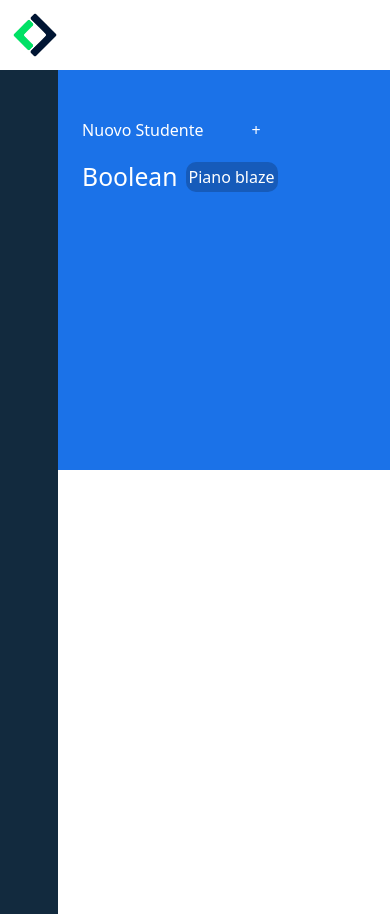
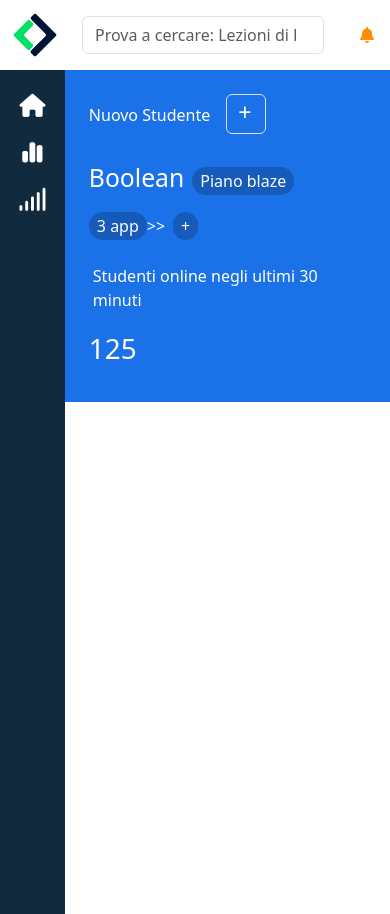
Before and after one commit to LucaCaligola/html-css-bootstrap-dashboard, a plain HTML site: page index.html in a window 390 px wide. Drawn offline with nearby package versions, Linux system fonts and the light colour scheme.

Commit message:
blu section for mobile done

```diff
--- a/index.html
+++ b/index.html
@@ -14,6 +14,11 @@
     <link rel="preconnect" href="https://fonts.googleapis.com">
 <link rel="preconnect" href="https://fonts.gstatic.com" crossorigin>
 <link href="https://fonts.googleapis.com/css2?family=Roboto:wght@100;300;400;500;700;900&display=swap" rel="stylesheet">
+
+<!-- FONT AWESOME LINK -->
+<link rel="stylesheet" href="https://cdnjs.cloudflare.com/ajax/libs/font-awesome/6.4.2/css/all.min.css">
+
+
 </head>
 <body>
 
@@ -22,12 +27,20 @@
         <div class="logo d-flex align-items-center">
             <img src="img/mobile-logo.png" alt="">
 
+
+            <nav class="navbar w-100">
+                <div class="container">
+
+                    <form class="d-flex w-100" role="search">
+                        <input class="form-control me-2" type="search" placeholder="Prova a cercare: Lezioni di Laravel" aria-label="Search">
+                    </form>
+                </div>
+            </nav>
+
+            <i class="fa-solid fa-bell mx-3" id="yellow"></i>
+
+
         </div>
-
-        <nav>
-
-        </nav>
-
         <div class="notification">
 
         </div>
@@ -35,22 +48,46 @@
     </header>
 
     <main class="d-flex">
-        <aside class="text-white">
+        <aside class="text-white flex-column align-items-center fs-3">
+            <div class="d-flex align-items-center justify-content-center pt-4">
+                <i class="fa-solid fa-house"></i>
+            </div>
+
+            <div class="d-flex align-items-center justify-content-center pt-4">
+                <i class="fa-solid fa-chart-simple"></i>
+            </div>
+
+            <div class="d-flex align-items-center justify-content-center pt-4">
+                <i class="fa-solid fa-signal"></i>
+            </div>
 
         </aside>
 
-        <section class="main-blue text-white pt-5 px-4">
-            <div class="d-flex">
+        <section class="main-blue text-white pt-4 px-4">
+            <div class="d-flex align-items-baseline mb-3">
                 <p class="">Nuovo Studente</p>
-                <div class="mx-5">+</div>
+                <div class="mx-3 plus border rounded fs-3">+</div>
             </div>
 
-            <div>
-                <div class="d-flex align-items-center">
+
+                <div class="d-flex align-items-baseline">
                     <p class="fs-2">Boolean</p>
-                    <p class="border-radius mx-2">Piano blaze</p>
+                    <p class="my-border-radius mx-2 px-2">Piano blaze</p>
                 </div>
-            </div>
+
+                <div class="d-flex align-items-baseline justify-content-start mb-2">
+                    <p class="my-border-radius px-2">3 app</p>
+                    <p> >> </p>
+                    <p class="my-border-radius mx-2 px-2">+</p>
+                </div>
+
+                <div class="d-flex align-items-baseline justify-content-start">
+                    <p class="px-1">Studenti online negli ultimi 30 minuti</p>
+                </div>
+                <div class="d-flex align-items-baseline mb-3">
+                    <p class="fs-1">125</p>
+                </div>
+
         </section>
 
 
--- a/style.css
+++ b/style.css
@@ -10,18 +10,18 @@ header {
     display: fixed;
 }
 
+
+
 aside {
-    width: 70px;
+    width: 80px;
     height: 100vh;
     background-color: #122A3E;
     display: fixed;
-
-
 }
 
 .main-blue {
     width: 100%;
-   height: 400px;
+   height: 40%;
    background-color: #1B72E8;
 
 }
@@ -32,8 +32,20 @@ aside {
     height: 70px;
 }
 
-.border-radius {
+#yellow {
+    color: #FF8F00;
+}
+
+.plus {
+
+    height: 40px;
+    width: 40px;
+    padding: 0px 11px;
+
+}
+
+.my-border-radius {
     background-color: #165BBA;
-    border-radius: 10px;
-    padding: 3px;
+    border-radius: 15px;
+    padding: 2px;
 }
```
